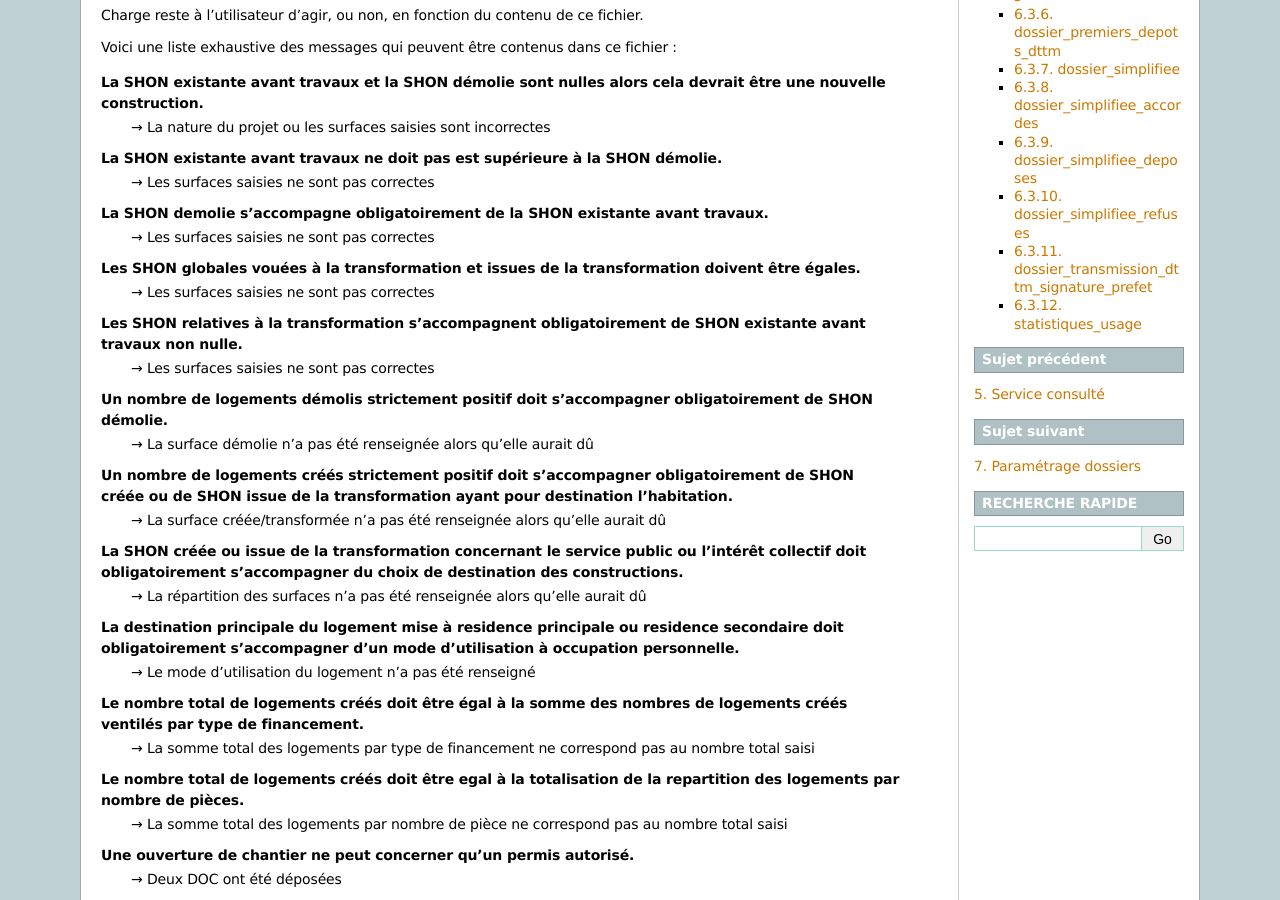
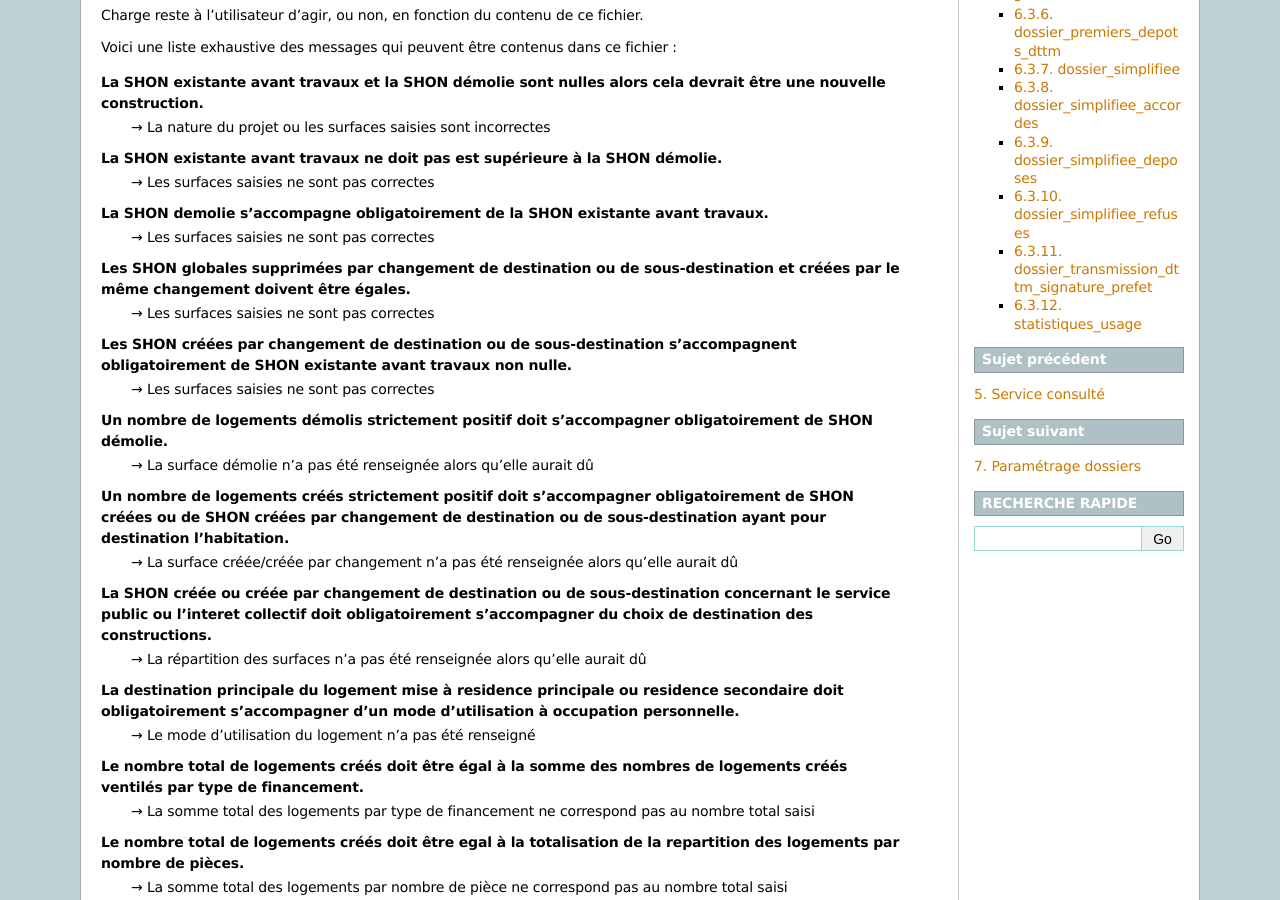
Before and after one commit to mpavaux/openads-documentation, a Sphinx documentation site: the page built from source/manuel_utilisateur/export_import.rst, in a window 1280 px wide and 900 px high, scrolled down 735 px. Built offline with Sphinx 7.4.7, drawn with Linux system fonts in a browser that asks for light colours.

Commit message:
* Mise à jour des messages d'incohérence SITADEL

```diff
--- a/source/manuel_utilisateur/export_import.rst
+++ b/source/manuel_utilisateur/export_import.rst
@@ -59,19 +59,19 @@
 **La SHON demolie s'accompagne obligatoirement de la SHON existante avant travaux.**
     → Les surfaces saisies ne sont pas correctes
 
-**Les SHON globales vouées à la transformation et issues de la transformation doivent être égales.**
+**Les SHON globales supprimées par changement de destination ou de sous-destination et créées par le même changement doivent être égales.**
     → Les surfaces saisies ne sont pas correctes
 
-**Les SHON relatives à la transformation s'accompagnent obligatoirement de SHON existante avant travaux non nulle.**
+**Les SHON créées par changement de destination ou de sous-destination s'accompagnent obligatoirement de SHON existante avant travaux non nulle.**
     → Les surfaces saisies ne sont pas correctes
 
 **Un nombre de logements démolis strictement positif doit s'accompagner obligatoirement de SHON démolie.**
     → La surface démolie n'a pas été renseignée alors qu'elle aurait dû
 
-**Un nombre de logements créés strictement positif doit s'accompagner obligatoirement de SHON créée ou de SHON issue de la transformation ayant pour destination l'habitation.**
-    → La surface créée/transformée n'a pas été renseignée alors qu'elle aurait dû
+**Un nombre de logements créés strictement positif doit s'accompagner obligatoirement de SHON créées ou de SHON créées par changement de destination ou de sous-destination ayant pour destination l'habitation.**
+    → La surface créée/créée par changement n'a pas été renseignée alors qu'elle aurait dû
 
-**La SHON créée ou issue de la transformation concernant le service public ou l'intérêt collectif doit obligatoirement s'accompagner du choix de destination des constructions.**
+**La SHON créée ou créée par changement de destination ou de sous-destination concernant le service public ou l'interet collectif doit obligatoirement s'accompagner du choix de destination des constructions.**
     → La répartition des surfaces n'a pas été renseignée alors qu'elle aurait dû
 
 **La destination principale du logement mise à residence principale ou residence secondaire doit obligatoirement s'accompagner d'un mode d'utilisation à occupation personnelle.**
```
